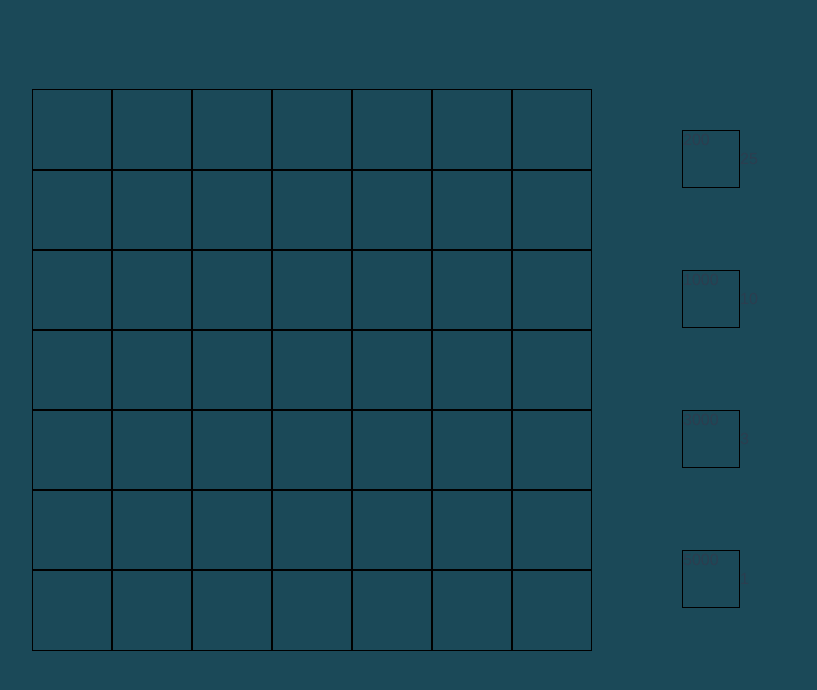
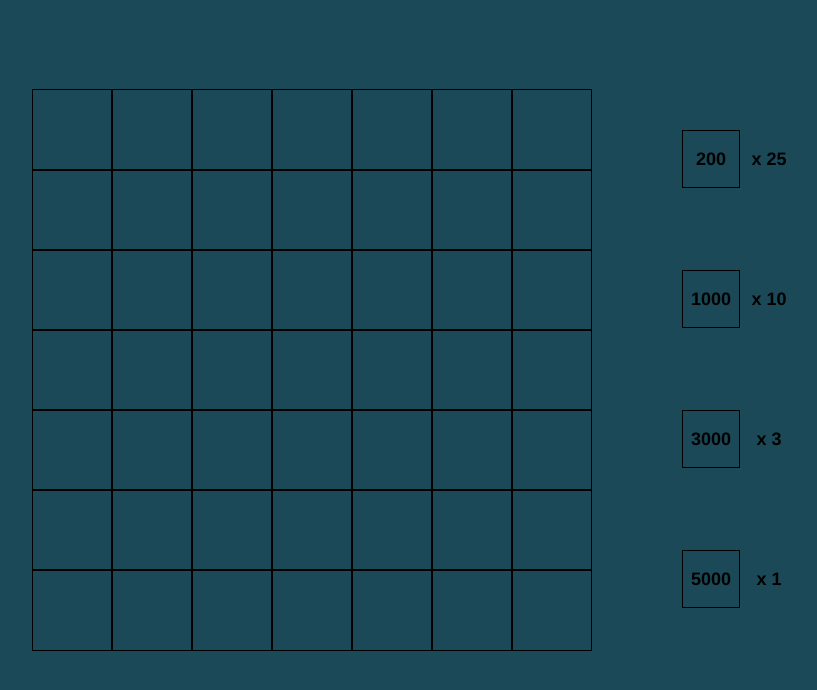
Before and after one commit to ElipticNight/pirate-client, a Vue app: page /play/1 in a window 1280 px wide. Shown: the top 690 px of the page, without its empty margins (328-1145 px from the left). Built offline with nearby package versions, Linux system fonts and the light colour scheme; no server answers.

Commit message:
changed styling of the point squares

```diff
--- a/src/components/setup/PointSquare.vue
+++ b/src/components/setup/PointSquare.vue
@@ -4,7 +4,7 @@
       {{ Value }}
     </div>
     <div class="number">
-      {{ Availability }}
+      x {{ Availability }}
     </div>
   </div>
 </template>
@@ -39,6 +39,20 @@ export default {
     width: 7vh;
     height: 7vh;
     border: solid 1px black;
+    text-align: center;
+    vertical-align: middle;
+    line-height: 7vh;
+    font-size: large;
+    color: black;
+    font-weight: bold;
+  }
+  .number {
+    text-align: center;
+    vertical-align: middle;
+    line-height: 7vh;
+    font-size: large;
+    color: black;
+    font-weight: bold;
   }
   .activated {
     background-color: salmon;
```
